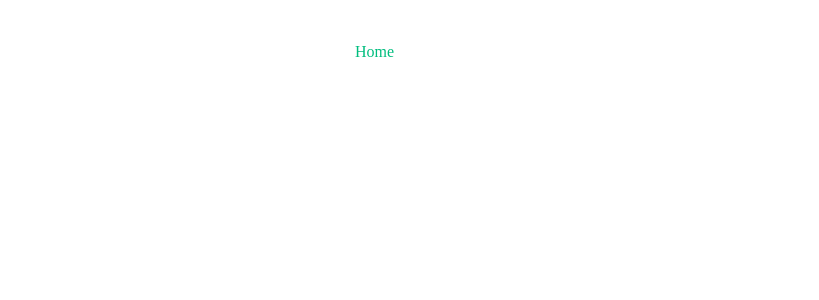
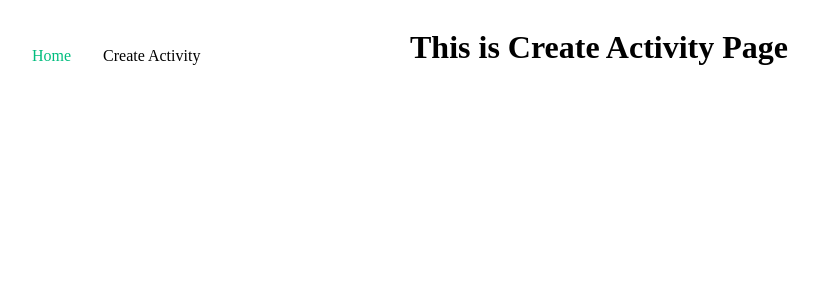
Before and after one commit to wilfridbeaunes/Montessori, a Vue app in the folder billing-front-app/: page /create-activity in a window 1280 px wide. Shown: the top 300 px of the page, without its empty margins (230-1049 px from the left). Built offline with nearby package versions, Linux system fonts and the light colour scheme.

Commit message:
Setup CreateActivity Page + routing #14 #11

```diff
--- a/billing-front-app/src/App.vue
+++ b/billing-front-app/src/App.vue
@@ -5,7 +5,8 @@ import { RouterLink, RouterView } from "vue-router";
 <template>
   <header>
     <nav>
-      <RouterLink to="/">Home</RouterLink>
+      <RouterLink :to="{ name: 'home' }">Home</RouterLink>
+      <RouterLink :to="{ name: 'create-activity' }">Create Activity</RouterLink>
     </nav>
   </header>
 
--- a/billing-front-app/src/router/index.js
+++ b/billing-front-app/src/router/index.js
@@ -1,6 +1,7 @@
 import { createRouter, createWebHistory } from "vue-router";
 import HomeView from "../views/HomeView.vue";
 import NotFoundPage from "../views/NotFoundPage.vue";
+import CreateActivity from "../views/CreateActivity.vue";
 
 const router = createRouter({
   history: createWebHistory(import.meta.env.BASE_URL),
@@ -34,7 +35,7 @@ const router = createRouter({
     {
       path: "/create-activity",
       name: "create-activity",
-      component: null,
+      component: CreateActivity,
     },
     {
       path: "/edit-activity",
--- /dev/null
+++ b/billing-front-app/src/views/CreateActivity.vue
@@ -0,0 +1,7 @@
+<script setup></script>
+<template>
+  <div>
+    <h1>This is Create Activity Page</h1>
+  </div>
+</template>
+<style></style>
```
